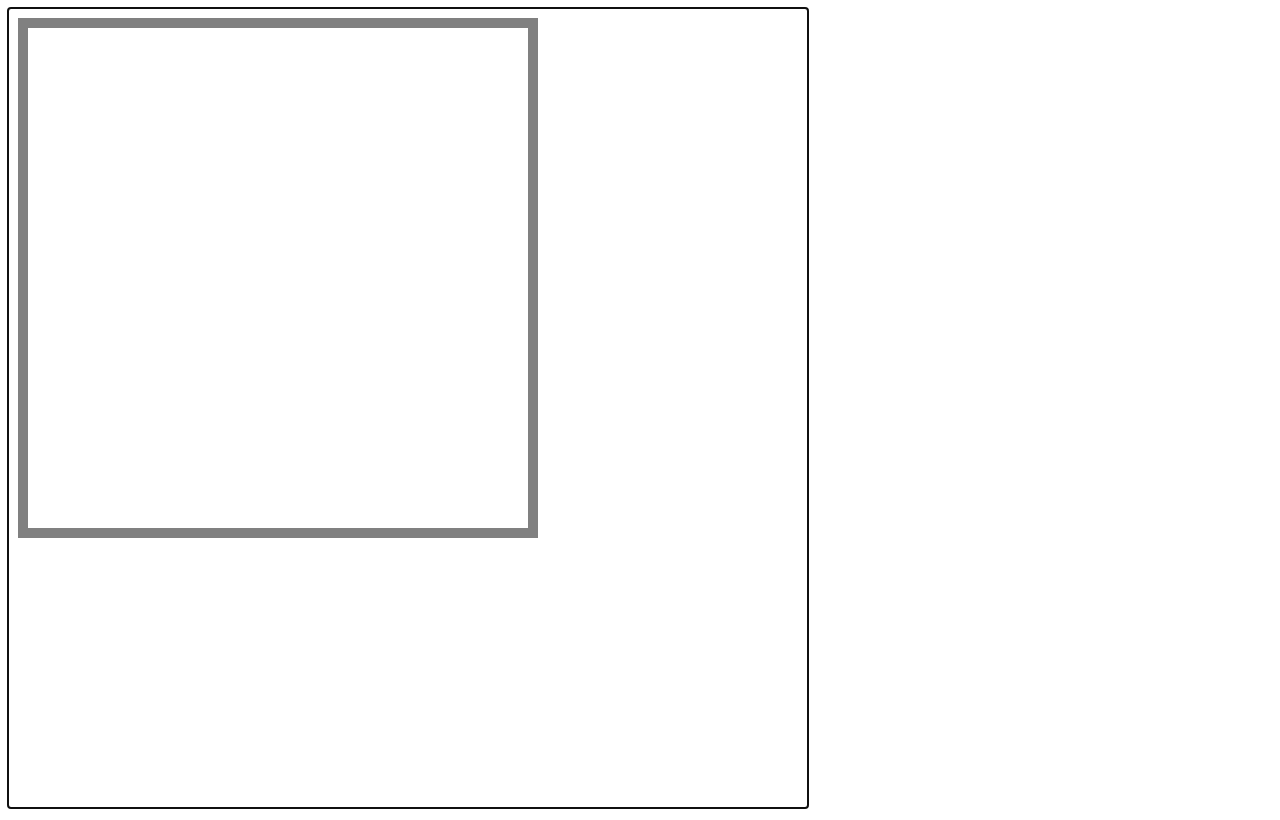
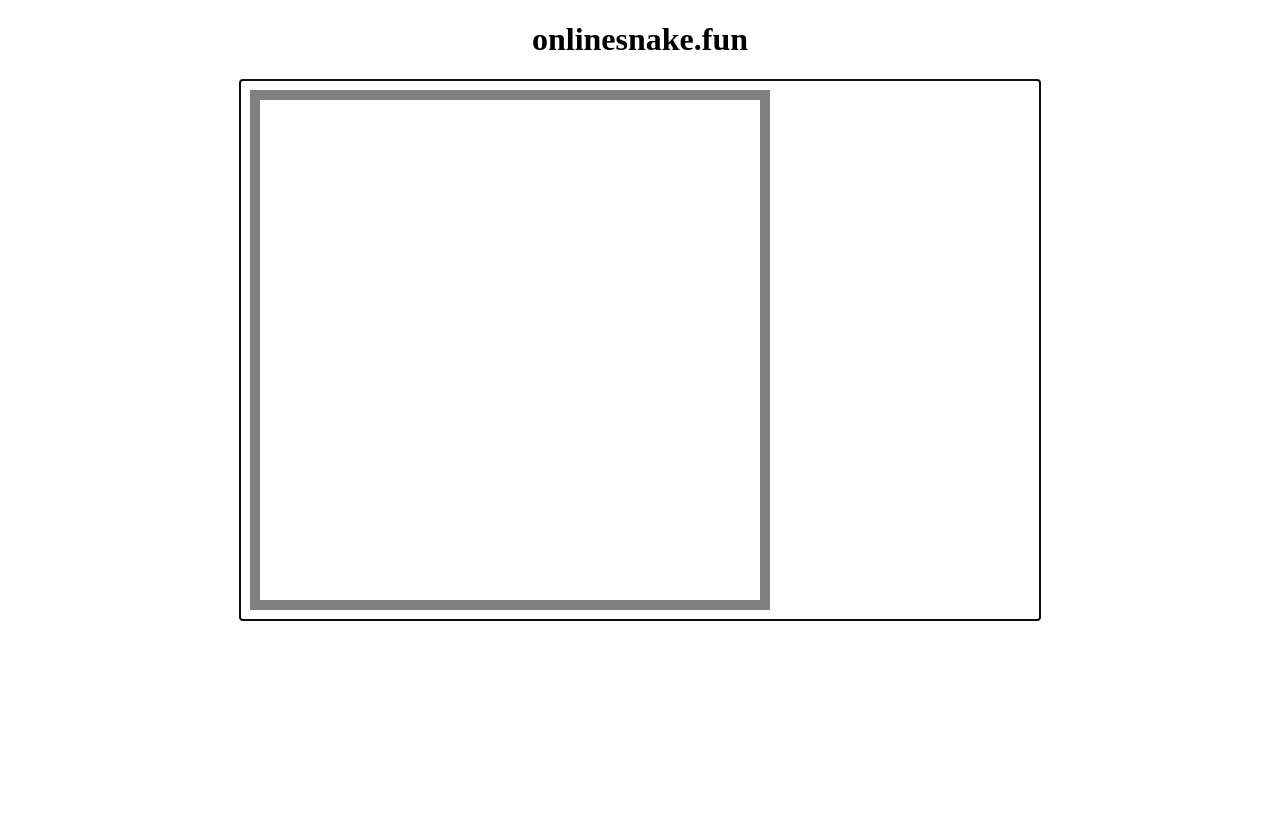
Before and after one commit to ilarikuoppala/onlinesnake, a plain HTML site: page web/index.html in a window 1280 px wide. Drawn offline with Linux system fonts and the light colour scheme.

Commit message:
Add heading and center the canvas (#2)

```diff
--- a/web/game.js
+++ b/web/game.js
@@ -5,8 +5,9 @@ var wsurl = "ws://onlinesnake.fun:8765/";
 
 var canvas = document.createElement('canvas');
 canvas.setAttribute('width', 800);
-canvas.setAttribute('height', 800);
+canvas.setAttribute('height', 540);
 canvas.setAttribute('tabindex', 1);
+canvas.setAttribute('id', 'game-canvas')
 canvas.addEventListener('keydown', function(event) {
     if (event.key == 'F5') {
         location.reload();
--- a/web/index.html
+++ b/web/index.html
@@ -1,9 +1,13 @@
 <!DOCTYPE html>
-<html>
+<html lang='en'>
     <head>
+        <meta charset='utf-8'>
+        <meta name='description' content='Online multiplayer snake'>
         <title>Snake</title>
+        <link rel='stylesheet' href='style.css' type='text/css'>
     </head>
     <body>
+        <h1 id='main-heading'>onlinesnake.fun</h1>
         <script src='game.js'></script>
     </body>
 </html>
--- /dev/null
+++ b/web/style.css
@@ -0,0 +1,9 @@
+#game-canvas {
+    margin: auto;
+    pad: 0;
+    display: block;
+}
+
+#main-heading {
+    text-align: center;
+}
```
